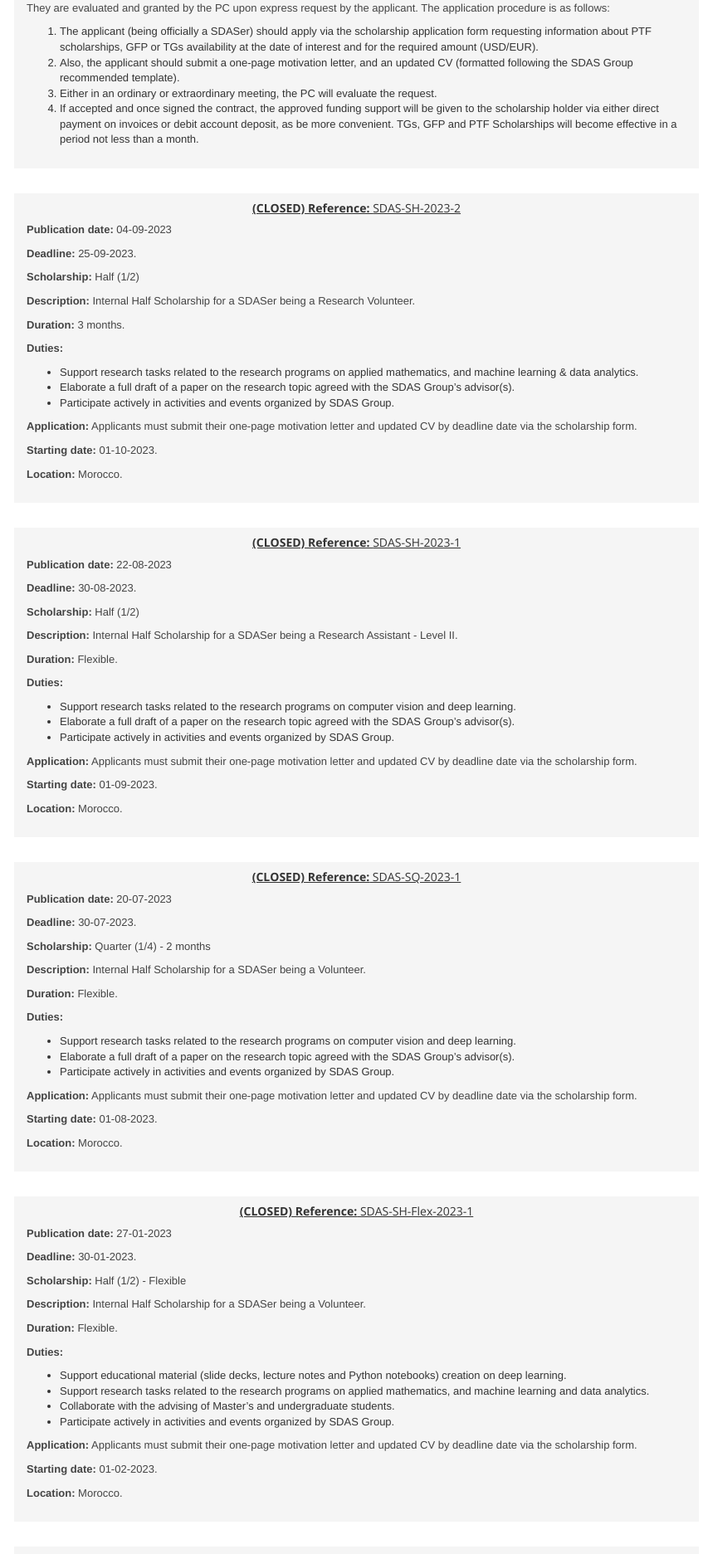
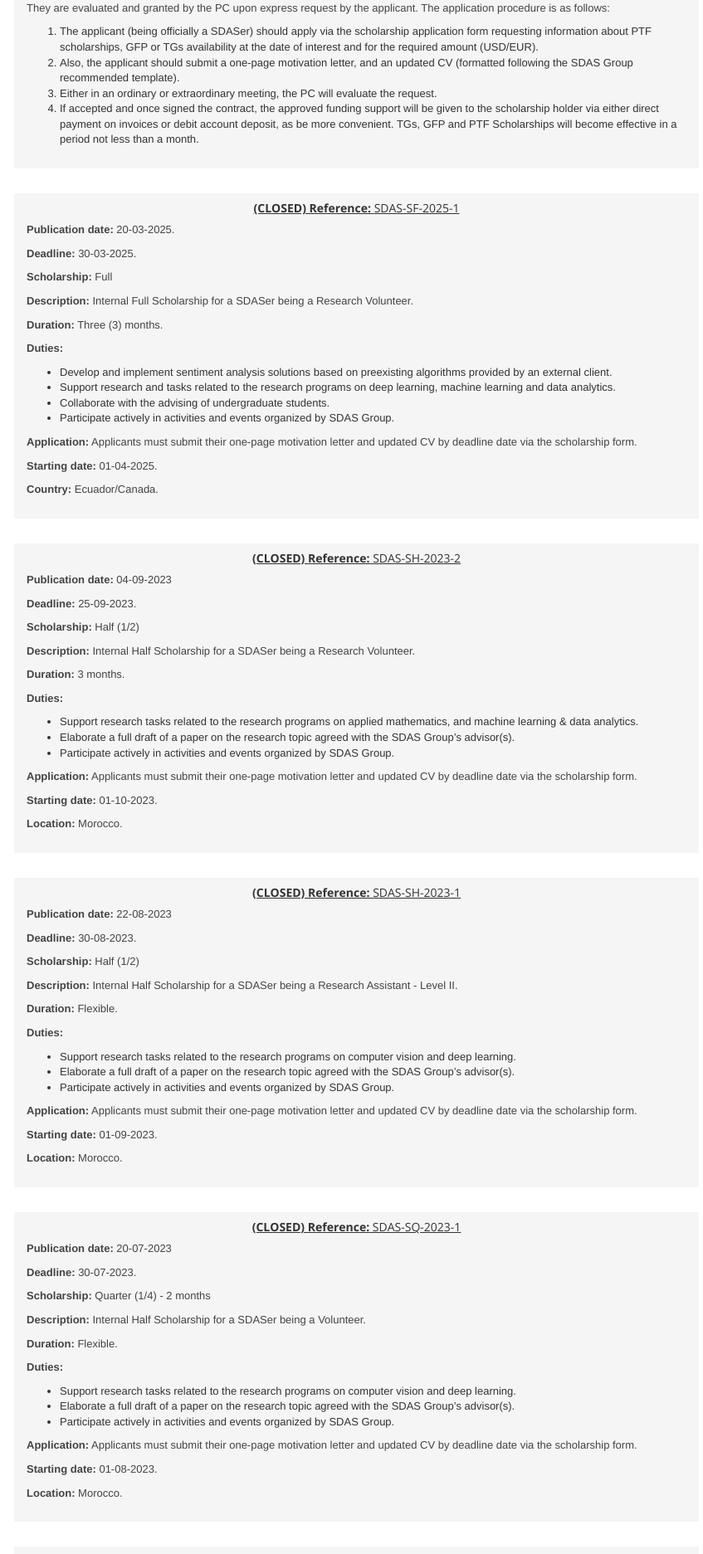
Before and after one commit to sdas-group/sdasgroup_app, a Django app: page /scholarships/ in a window 1280 px wide. Shown: the part 584-2457 px from the top of the page at 83% size, without its empty margins (68-915 px from the left). Run offline with Django 3.2, Linux system fonts and the light colour scheme; parts of the project's set-up code (start-up, migrations or seed data) failed here and were passed over; some libraries are stand-ins or nearby versions.

Commit message:
new scholarship added in Ecuador/Canada

```diff
--- a/app/service/app/templates/scholarships.html
+++ b/app/service/app/templates/scholarships.html
@@ -57,6 +57,29 @@
                         If accepted and once signed the contract, the approved funding support will be given to the scholarship holder via either direct payment on invoices or debit account deposit, as be more convenient. TGs, GFP and PTF Scholarships will become effective in a period not less than a month.
                     </li>
                 </ol>
+            </div>
+        </section>
+    </div>
+
+    <div class="col-lg-9">
+        <section class="widget has-divider">
+            <div class="section-content">
+                <h5 class="title"><center><u><b>(CLOSED) Reference: </b> SDAS-SF-2025-1</u></center></h5>
+                <p><b>Publication date:</b> 20-03-2025.</p>
+                <p><b>Deadline:</b> 30-03-2025.</p>
+                <p><b>Scholarship:</b> Full</p>
+                <p> <b>Description:</b> Internal Full Scholarship for a SDASer being a Research Volunteer.</p>
+                <p><b>Duration:</b>  Three (3) months.</p>
+                <p><b>Duties:</b></p>
+                <ul>
+                    <li>Develop and implement sentiment analysis solutions based on preexisting algorithms provided by an external client.</li>
+                    <li>Support research and tasks related to the research programs on deep learning, machine learning and data analytics.</li>
+                    <li>Collaborate with the advising of undergraduate students.</li>
+                    <li>Participate actively in activities and events organized by SDAS Group.</li>
+                </ul>
+                <p><b>Application:</b> Applicants must submit their one-page motivation letter and updated CV by deadline date via the scholarship form.</p>
+                <p><b>Starting date:</b> 01-04-2025.</p>
+                <p><b>Country: </b> Ecuador/Canada.</p>
             </div>
         </section>
     </div>
```
